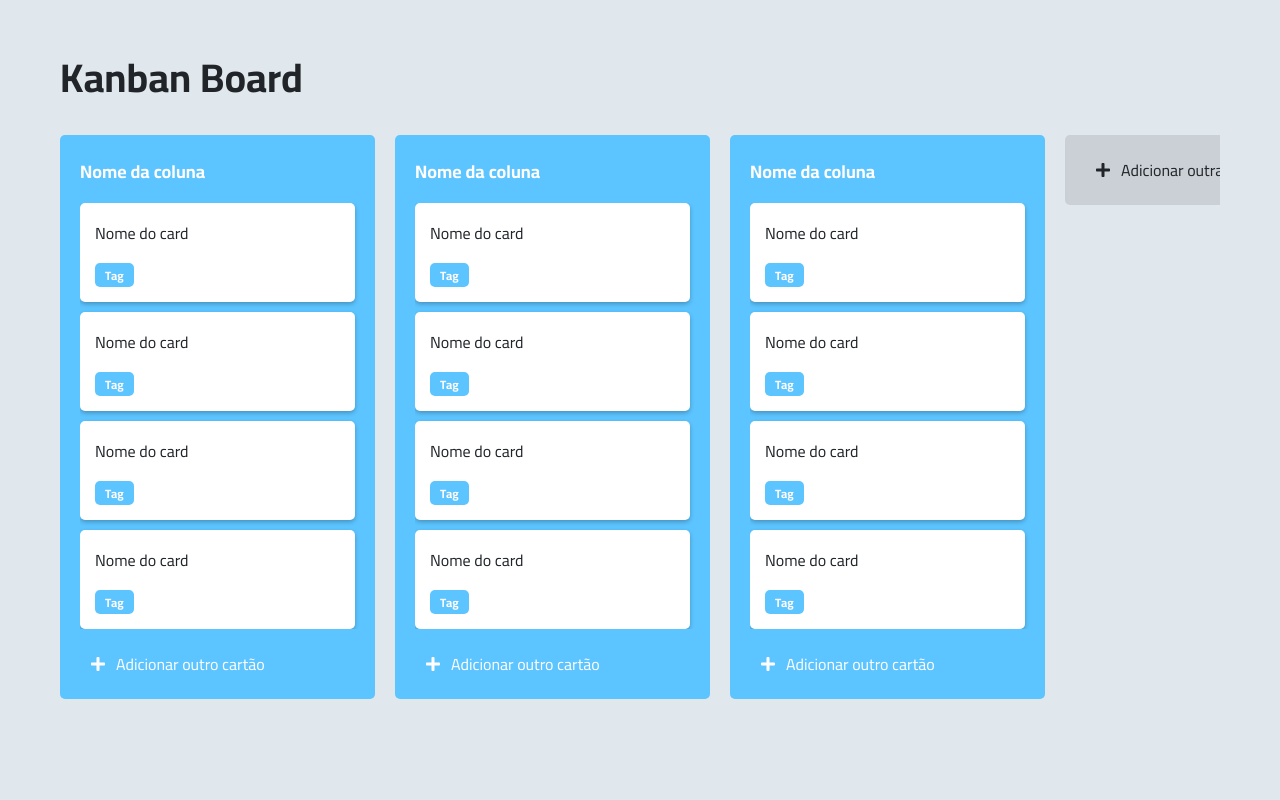
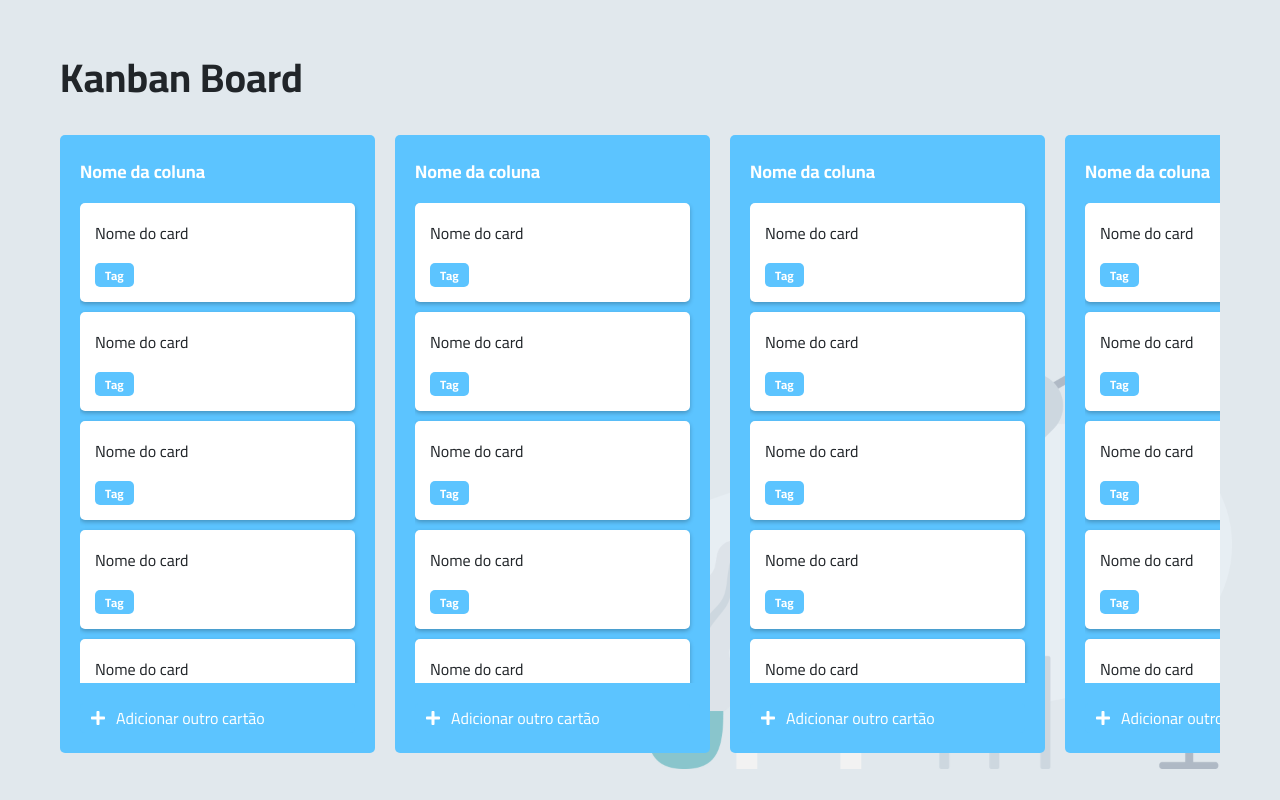
Before and after one commit to corvinau/kanban-board, a React (Create React App) app: page / in a window 1280 px wide. Built offline with nearby package versions, Linux system fonts and the light colour scheme.

Commit message:
added new component and background image
Signed-off-by: Tatiane Medeiros <tatianeportelamedeiros@gmail.com>

```diff
--- a/src/App.css
+++ b/src/App.css
@@ -1,8 +1,12 @@
 .app {
-  background-color: #E1E8ED;
   color: #212529;
   height: 100vh;
   padding: 40px 60px;
+  background-color: #E1E8ED;
+
+  background-image: url('assets/background.svg');
+  background-repeat: no-repeat;
+  background-position: 92% 92%;
 }
 
 .app-header {
--- a/src/components/BoardColumn/index.tsx
+++ b/src/components/BoardColumn/index.tsx
@@ -7,15 +7,14 @@
 import { Container } from './styles';
 
 const BoardColumn: React.FC = () => {
+  const handleOpenPanel = () => {
+    console.log('clicou');
+  };
+
   return (
     <Container>
       <div className="column-name">Nome da coluna</div>
       <div className="column-card">
-        <BoardCard />
-        <BoardCard />
-        <BoardCard />
-        <BoardCard />
-        {/* <BoardCard />
         <BoardCard />
         <BoardCard />
         <BoardCard />
@@ -29,9 +28,14 @@
         <BoardCard />
         <BoardCard />
         <BoardCard />
-        <BoardCard /> */}
+        <BoardCard />
+        <BoardCard />
+        <BoardCard />
+        <BoardCard />
+        <BoardCard />
+        <BoardCard />
       </div>
-      <div className="column-button" role="button">
+      <div className="column-button" role="button" onClick={handleOpenPanel}>
         <div className="button-icon">
           <FaPlus />
         </div>
--- a/src/components/BoardColumnButton/index.tsx
+++ b/src/components/BoardColumnButton/index.tsx
@@ -5,9 +5,13 @@
 import { Container } from './styles';
 
 const BoardColumnButton: React.FC = () => {
+  const handleOpenPanel = () => {
+    console.log('clicou');
+  };
+
   return (
     <Container>
-      <div className="column-button" role="button">
+      <div className="column-button" role="button" onClick={handleOpenPanel}>
         <div className="button-icon">
           <FaPlus />
         </div>
--- /dev/null
+++ b/src/components/SidePanel/styles.ts
@@ -0,0 +1,3 @@
+import styled from 'styled-components';
+
+export const Container = styled.div``;
--- a/src/pages/Dashboard/index.tsx
+++ b/src/pages/Dashboard/index.tsx
@@ -11,7 +11,6 @@
       <BoardColumn />
       <BoardColumn />
       <BoardColumn />
-      {/* <BoardColumn />
       <BoardColumn />
       <BoardColumn />
       <BoardColumn />
@@ -19,7 +18,8 @@
       <BoardColumn />
       <BoardColumn />
       <BoardColumn />
-      <BoardColumn /> */}
+      <BoardColumn />
+      <BoardColumn />
 
       <BoardColumnButton />
     </Container>
```
Also changed, not shown: src/components/SidePanel/index.tsx (added, +13 -0 lines), src/assets/background.svg (added).
